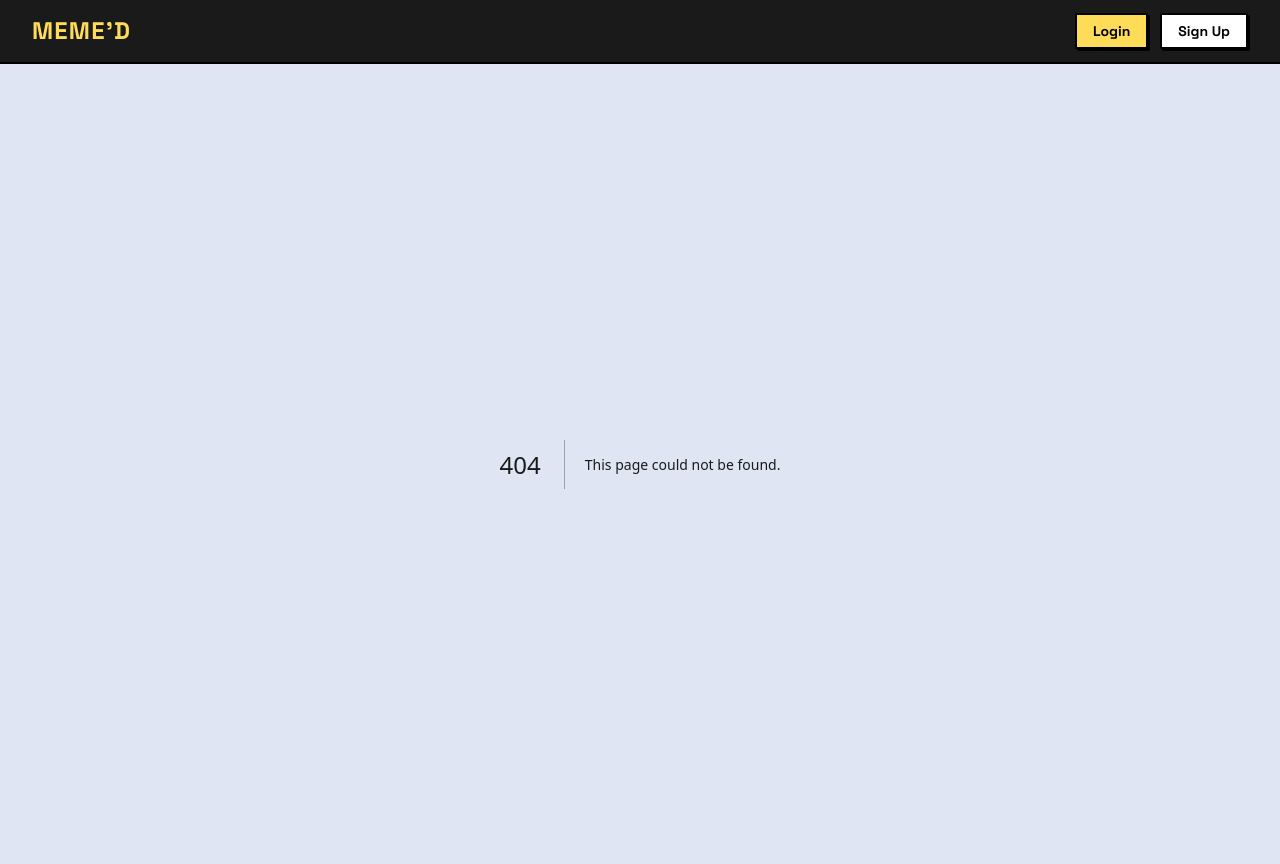
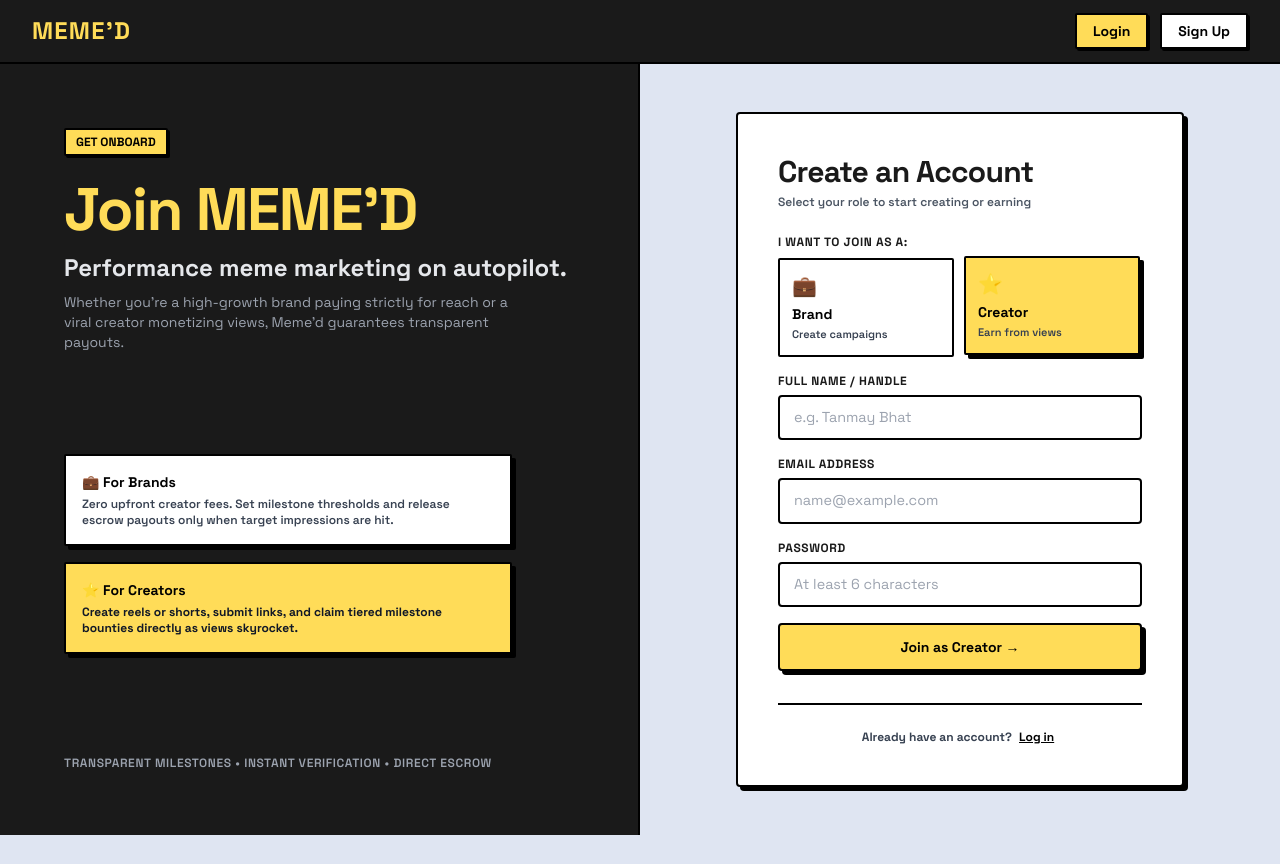
Before and after one commit to jainabhishek2004/Meme-d-Campaign-Payout-Tracker, a Next.js app in the folder frontend/: page /signup in a window 1280 px wide. Before the commit this address had no page. After the commit the page ends 835 px from the top, so only its background shows below. Built offline with nearby package versions, Linux system fonts and the light colour scheme; no server answers.

Commit message:
feat(frontend): add creator and brand signup

```diff
--- /dev/null
+++ b/frontend/app/(auth)/signup/page.tsx
@@ -0,0 +1,225 @@
+'use client';
+
+import React, { useState } from 'react';
+import Link from 'next/link';
+import { useRouter } from 'next/navigation';
+import { authApi } from '@/lib/api';
+import { setToken, setUser } from '@/lib/auth';
+
+export default function SignupPage() {
+  const router = useRouter();
+  const [name, setName] = useState('');
+  const [email, setEmail] = useState('');
+  const [password, setPassword] = useState('');
+  const [role, setRole] = useState<'brand' | 'creator'>('creator');
+  const [loading, setLoading] = useState(false);
+  const [error, setError] = useState<string | null>(null);
+
+  const handleSubmit = async (e: React.FormEvent) => {
+    e.preventDefault();
+    setError(null);
+
+    if (!name.trim() || !email.trim() || !password) {
+      setError('Please fill in all required fields.');
+      return;
+    }
+
+    if (password.length < 6) {
+      setError('Password must be at least 6 characters long.');
+      return;
+    }
+
+    setLoading(true);
+    try {
+      const res = await authApi.signup(name.trim(), email.trim(), password, role);
+      if (!res.token || !res.user) {
+        throw new Error('Invalid response received from server.');
+      }
+
+      setToken(res.token);
+      setUser(res.user);
+
+      if (res.user.role === 'brand') {
+        router.push('/dashboard/brand');
+      } else {
+        router.push('/dashboard/creator');
+      }
+    } catch (err: any) {
+      setError(err.message || 'Signup failed. Please try again.');
+    } finally {
+      setLoading(false);
+    }
+  };
+
+  return (
+    <div className="min-h-[calc(100vh-4rem)] flex">
+      {/* Left panel: Dark editorial messaging (hidden on mobile) */}
+      <div className="hidden lg:flex lg:w-1/2 bg-[#1a1a1a] flex-col justify-between p-12 xl:p-16 text-white border-r-2 border-black">
+        <div>
+          <span className="inline-block bg-[#FFDC58] text-black text-xs font-black uppercase px-2.5 py-1 border-2 border-black shadow-[2px_2px_0px_0px_rgba(0,0,0,1)] rounded-sm mb-6">
+            Get Onboard
+          </span>
+          <h1 className="text-6xl font-black tracking-tight text-[#FFDC58]">
+            Join MEME&apos;D
+          </h1>
+          <p className="text-2xl font-bold mt-3 text-gray-200">
+            Performance meme marketing on autopilot.
+          </p>
+          <p className="text-sm text-gray-400 mt-2 max-w-md">
+            Whether you&apos;re a high-growth brand paying strictly for reach or a viral creator monetizing views, Meme&apos;d guarantees transparent payouts.
+          </p>
+        </div>
+
+        {/* Feature bullets styled with neobrutalism cards */}
+        <div className="space-y-4 max-w-md my-8">
+          <div className="bg-white text-black p-4 border-2 border-black shadow-[4px_4px_0px_0px_rgba(0,0,0,1)] rounded-sm">
+            <p className="font-black text-sm">💼 For Brands</p>
+            <p className="text-xs font-semibold text-gray-700 mt-1">
+              Zero upfront creator fees. Set milestone thresholds and release escrow payouts only when target impressions are hit.
+            </p>
+          </div>
+
+          <div className="bg-[#FFDC58] text-black p-4 border-2 border-black shadow-[4px_4px_0px_0px_rgba(0,0,0,1)] rounded-sm">
+            <p className="font-black text-sm">⭐ For Creators</p>
+            <p className="text-xs font-bold text-gray-900 mt-1">
+              Create reels or shorts, submit links, and claim tiered milestone bounties directly as views skyrocket.
+            </p>
+          </div>
+        </div>
+
+        <div className="text-xs text-gray-400 font-semibold uppercase tracking-wider">
+          Transparent Milestones • Instant Verification • Direct Escrow
+        </div>
+      </div>
+
+      {/* Right panel: Signup form */}
+      <div className="w-full lg:w-1/2 bg-[#dfe5f2] flex items-center justify-center p-6 sm:p-12">
+        <div className="neo-card w-full max-w-md p-8 sm:p-10 bg-white">
+          <div className="mb-6">
+            <span className="inline-block lg:hidden text-2xl font-black text-black tracking-wider mb-2">
+              MEME<span className="text-[#FFDC58] bg-black px-1 rounded-sm">&apos;D</span>
+            </span>
+            <h2 className="text-3xl font-black text-[#1a1a1a] tracking-tight">
+              Create an Account
+            </h2>
+            <p className="text-xs font-semibold text-gray-600 mt-1">
+              Select your role to start creating or earning
+            </p>
+          </div>
+
+          {error && (
+            <div className="mb-5 p-3 rounded-sm bg-red-100 border-2 border-red-600 text-red-700 text-xs font-bold flex items-center gap-2">
+              <span className="text-base">⚠️</span>
+              <span>{error}</span>
+            </div>
+          )}
+
+          <form onSubmit={handleSubmit} className="space-y-4">
+            {/* Role Selector: Two clickable cards side-by-side */}
+            <div>
+              <label className="block text-xs font-black uppercase tracking-wider text-[#1a1a1a] mb-2">
+                I want to join as a:
+              </label>
+              <div className="grid grid-cols-2 gap-3">
+                <button
+                  type="button"
+                  onClick={() => setRole('brand')}
+                  className={`p-3 text-left border-2 border-black rounded-sm transition-all ${
+                    role === 'brand'
+                      ? 'bg-main shadow-[4px_4px_0px_0px_rgba(0,0,0,1)] translate-x-[-2px] translate-y-[-2px]'
+                      : 'bg-white hover:bg-gray-50 shadow-none'
+                  }`}
+                >
+                  <div className="text-xl mb-1">💼</div>
+                  <div className="text-sm font-black text-black">Brand</div>
+                  <div className="text-[11px] font-semibold text-gray-700 mt-0.5">
+                    Create campaigns
+                  </div>
+                </button>
+
+                <button
+                  type="button"
+                  onClick={() => setRole('creator')}
+                  className={`p-3 text-left border-2 border-black rounded-sm transition-all ${
+                    role === 'creator'
+                      ? 'bg-main shadow-[4px_4px_0px_0px_rgba(0,0,0,1)] translate-x-[-2px] translate-y-[-2px]'
+                      : 'bg-white hover:bg-gray-50 shadow-none'
+                  }`}
+                >
+                  <div className="text-xl mb-1">⭐</div>
+                  <div className="text-sm font-black text-black">Creator</div>
+                  <div className="text-[11px] font-semibold text-gray-700 mt-0.5">
+                    Earn from views
+                  </div>
+                </button>
+              </div>
+            </div>
+
+            <div>
+              <label className="block text-xs font-black uppercase tracking-wider text-[#1a1a1a] mb-1.5" htmlFor="name">
+                {role === 'brand' ? 'Brand / Company Name' : 'Full Name / Handle'}
+              </label>
+              <input
+                id="name"
+                type="text"
+                required
+                value={name}
+                onChange={(e) => setName(e.target.value)}
+                placeholder={role === 'brand' ? 'e.g. Swiggy India' : 'e.g. Tanmay Bhat'}
+                className="neo-input"
+              />
+            </div>
+
+            <div>
+              <label className="block text-xs font-black uppercase tracking-wider text-[#1a1a1a] mb-1.5" htmlFor="email">
+                Email Address
+              </label>
+              <input
+                id="email"
+                type="email"
+                required
+                value={email}
+                onChange={(e) => setEmail(e.target.value)}
+                placeholder="name@example.com"
+                className="neo-input"
+              />
+            </div>
+
+            <div>
+              <label className="block text-xs font-black uppercase tracking-wider text-[#1a1a1a] mb-1.5" htmlFor="password">
+                Password
+              </label>
+              <input
+                id="password"
+                type="password"
+                required
+                value={password}
+                onChange={(e) => setPassword(e.target.value)}
+                placeholder="At least 6 characters"
+                className="neo-input"
+              />
+            </div>
+
+            <button
+              type="submit"
+              disabled={loading}
+              className="neo-btn bg-[#FFDC58] text-black w-full py-3 mt-2 text-sm font-black disabled:opacity-50"
+            >
+              {loading ? 'Creating Account...' : `Join as ${role === 'brand' ? 'Brand' : 'Creator'} →`}
+            </button>
+          </form>
+
+          <div className="mt-8 pt-6 border-t-2 border-black text-center text-xs font-bold text-gray-700">
+            Already have an account?{' '}
+            <Link
+              href="/login"
+              className="text-black font-black underline hover:bg-[#FFDC58] px-1 py-0.5 rounded-sm transition-colors"
+            >
+              Log in
+            </Link>
+          </div>
+        </div>
+      </div>
+    </div>
+  );
+}
```
